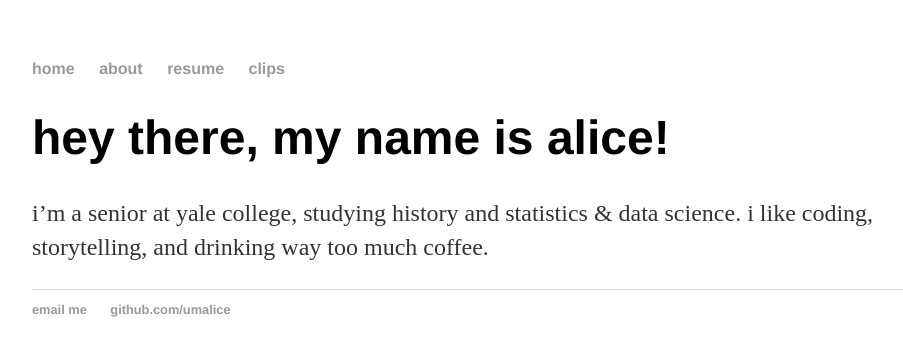
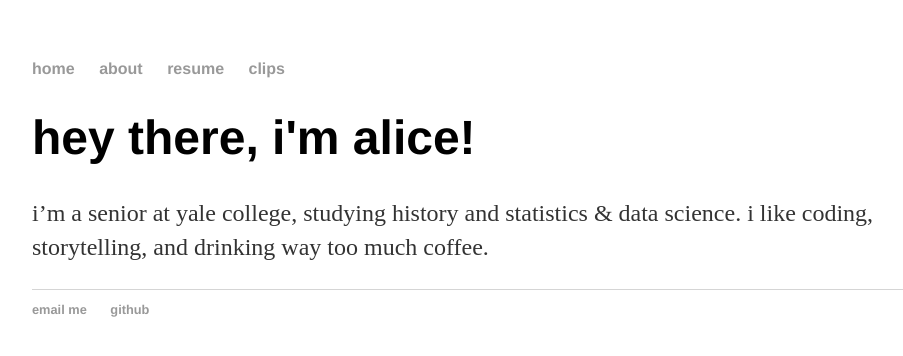
Before and after one commit to umalice/umalice.github.io, a Jekyll site: the page built from index.html, in a window 1280 px wide. Shown: the top 356 px of the page, without its empty margins (160-1063 px from the left). Built offline with Jekyll 4.4.1, drawn with Linux system fonts in a browser that asks for light colours.

Commit message:
Update index.html

```diff
--- a/index.html
+++ b/index.html
@@ -1,30 +1,9 @@
-<!DOCTYPE html>
-<html>
-	<head>
-		<title>alice park</title>
-		<!-- link to main stylesheet -->
-		<link rel="stylesheet" type="text/css" href="/style/main.css">
-	</head>
-	<body>
-		<nav>
-    		<ul>
-        		<li><a href="/">home</a></li>
-	        	<li><a href="/about">about</a></li>
-        		<li><a href="/cv">resume</a></li>
-        		<li><a href="/clips">clips</a></li>
-    		</ul>
-		</nav>
-		<div class="container">
-    		<div class="blurb">
-        		<h1>hey there, my name is alice!</h1>
-				<p>i’m a senior at yale college, studying history and statistics & data science. i like coding, storytelling, and drinking way too much coffee.</p>
-    		</div><!-- /.blurb -->
-		</div><!-- /.container -->
-		<footer>
-    		<ul>
-        		<li><a href="mailto:alice.park@yale.edu">email me</a></li>
-        		<li><a href="https://github.com/umalice">github.com/umalice</a></li>
-			</ul>
-		</footer>
-	</body>
-</html>
+---
+layout: default
+title: alice park
+---
+
+<div class="blurb">
+	<h1>hey there, i'm alice!</h1>
+	<p>i’m a senior at yale college, studying history and statistics & data science. i like coding, storytelling, and drinking way too much coffee.</p>
+</div>
```
